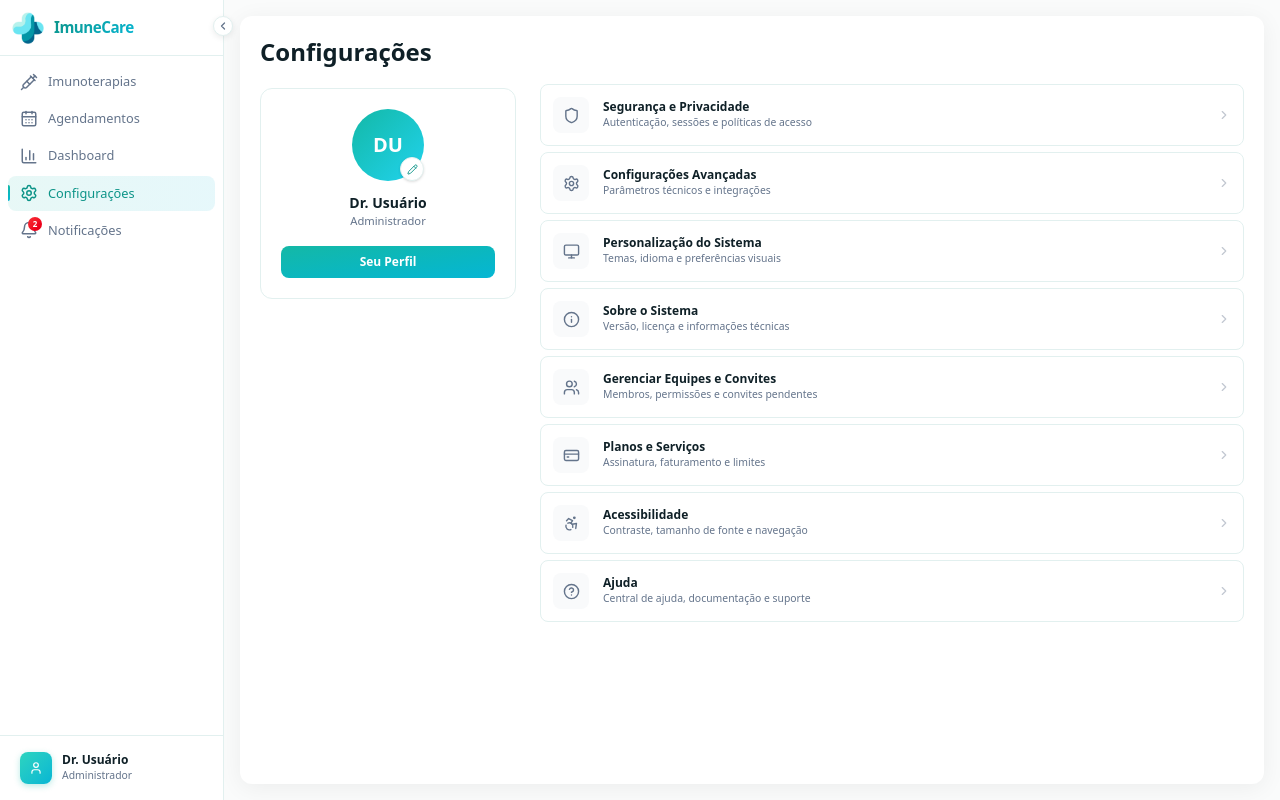
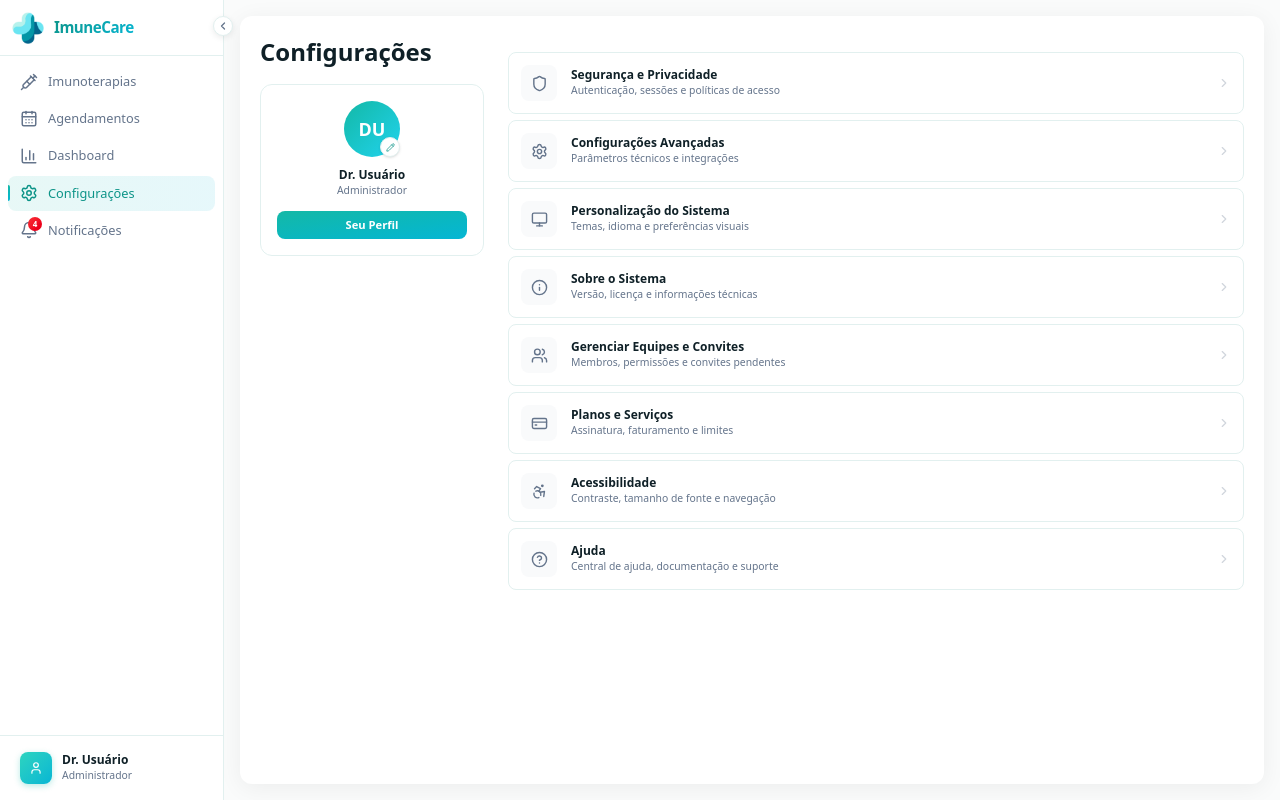
Before and after one commit to anaperinii/imunecare-web, a React (Vite) app: page /settings in a window 1280 px wide. Built offline with nearby package versions, Linux system fonts and the light colour scheme.

Commit message:
feat: add notifications store and integrate with sidebar for real-time updates

```diff
--- a/src/components/sidebar.tsx
+++ b/src/components/sidebar.tsx
@@ -2,6 +2,7 @@ import { Link, useLocation, useNavigate } from '@tanstack/react-router'
 import { cn } from '@/lib/utils'
 import { useState, useRef, useEffect } from 'react'
 import { usePatientStore } from '@/store/patient-store'
+import { useNotificationsStore, type Notification } from '@/store/notifications-store'
 import imunecareLogo from '@/assets/imunecare-logo.png'
 import {
   ChevronLeft,
@@ -28,12 +29,15 @@ const menuItems = [
   { title: 'Configurações', icon: Settings, path: '/settings' },
 ]
 
-const notifications = [
-  { id: 1, title: 'Nova aplicação agendada', message: 'Bárbara Sofia Diniz tem uma aplicação agendada para amanhã', time: 'há 2 horas' },
-  { id: 2, title: 'Lembrete de ciclo', message: 'Camilla Martins está no ciclo 2, próximo intervalo em 3 dias', time: 'há 5 horas' },
-]
+const typeConfig: Record<Notification['type'], { color: string; bg: string; label: string }> = {
+  appointment: { color: 'text-teal-600', bg: 'bg-teal-50', label: 'Agendamento' },
+  alert: { color: 'text-amber-600', bg: 'bg-amber-50', label: 'Alerta' },
+  protocol: { color: 'text-violet-600', bg: 'bg-violet-50', label: 'Protocolo' },
+  system: { color: 'text-gray-500', bg: 'bg-gray-100', label: 'Sistema' },
+}
 
 export function Sidebar({ isCollapsed, onToggle }: SidebarProps) {
+  const { notifications, markAsRead, markAllAsRead, unreadCount } = useNotificationsStore()
   const [showNotifications, setShowNotifications] = useState(false)
   const [showUserMenu, setShowUserMenu] = useState(false)
   const notificationsRef = useRef<HTMLDivElement>(null)
@@ -150,7 +154,7 @@ export function Sidebar({ isCollapsed, onToggle }: SidebarProps) {
           >
             <div className="relative shrink-0">
               <Bell size={18} className="group-hover:text-teal-500 transition-colors" />
-              <span className="absolute -top-1 -right-1 flex h-3.5 w-3.5 items-center justify-center rounded-full bg-linear-to-br from-red-500 to-red-600 text-[8px] font-bold text-white">2</span>
+              {unreadCount() > 0 && <span className="absolute -top-1 -right-1 flex h-3.5 w-3.5 items-center justify-center rounded-full bg-linear-to-br from-red-500 to-red-600 text-[8px] font-bold text-white">{unreadCount()}</span>}
             </div>
             {!isCollapsed && <span>Notificações</span>}
             {isCollapsed && (
@@ -161,22 +165,51 @@ export function Sidebar({ isCollapsed, onToggle }: SidebarProps) {
           </button>
 
           {showNotifications && (
-            <div ref={notificationsRef} className={cn("absolute z-50 animate-in fade-in-0 slide-in-from-top-2 duration-200", isCollapsed ? "left-full ml-2.5 top-0 w-72" : "left-0 right-0 top-full mt-1.5")}>
+            <div ref={notificationsRef} className="fixed z-200 animate-in fade-in-0 slide-in-from-top-2 duration-200 w-80" style={{ top: (notificationButtonRef.current?.getBoundingClientRect().bottom ?? 200) + 6, left: isCollapsed ? (notificationButtonRef.current?.getBoundingClientRect().right ?? 64) + 8 : (notificationButtonRef.current?.getBoundingClientRect().left ?? 8) }}>
               <div className="bg-white border border-(--border-custom) rounded-xl shadow-[0_12px_40px_rgba(13,148,136,0.12)] overflow-hidden">
-                <div className="flex items-center justify-between px-3.5 py-2.5 border-b border-(--border-custom) bg-teal-50/50">
-                  <h3 className="text-xs font-bold text-(--text)">Notificações</h3>
-                  <button onClick={() => setShowNotifications(false)} className="flex items-center justify-center w-5 h-5 rounded hover:bg-teal-100 transition-colors">
-                    <XIcon size={12} />
-                  </button>
+                <div className="flex items-center justify-between px-3.5 py-2.5 border-b border-(--border-custom)">
+                  <div className="flex items-center gap-2">
+                    <h3 className="text-xs font-bold text-(--text)">Notificações</h3>
+                    {unreadCount() > 0 && <span className="text-[0.6rem] font-semibold text-white bg-red-500 rounded-full px-1.5 py-px">{unreadCount()}</span>}
+                  </div>
+                  <div className="flex items-center gap-1.5">
+                    {unreadCount() > 0 && (
+                      <button onClick={markAllAsRead} className="text-[0.6rem] font-medium text-teal-600 hover:underline">
+                        Marcar todas como lidas
+                      </button>
+                    )}
+                    <button onClick={() => setShowNotifications(false)} className="flex items-center justify-center w-5 h-5 rounded hover:bg-gray-100 transition-colors">
+                      <XIcon size={12} />
+                    </button>
+                  </div>
                 </div>
-                <div className="max-h-64 overflow-y-auto">
-                  {notifications.map((n) => (
-                    <div key={n.id} className="px-3.5 py-2.5 border-b border-(--border-custom) last:border-0 hover:bg-teal-50/50 cursor-pointer transition-colors">
-                      <div className="font-semibold text-xs text-(--text)">{n.title}</div>
-                      <div className="text-[0.7rem] text-(--text-muted) mt-0.5 leading-relaxed">{n.message}</div>
-                      <div className="text-[0.65rem] text-teal-500 font-medium mt-1">{n.time}</div>
-                    </div>
-                  ))}
+                <div className="max-h-72 overflow-y-auto">
+                  {notifications.length === 0 ? (
+                    <div className="text-center text-xs text-(--text-muted) py-8">Nenhuma notificação</div>
+                  ) : (
+                    notifications.map((n) => {
+                      const tc = typeConfig[n.type]
+                      return (
+                        <div
+                          key={n.id}
+                          onClick={() => markAsRead(n.id)}
+                          className={cn("px-3.5 py-2.5 border-b border-(--border-custom) last:border-0 cursor-pointer transition-colors hover:bg-gray-50", !n.read && "bg-teal-50/30")}
+                        >
+                          <div className="flex items-start gap-2.5">
+                            {!n.read && <div className="w-1.5 h-1.5 rounded-full bg-teal-500 mt-1.5 shrink-0" />}
+                            <div className={cn("flex-1 min-w-0", n.read && "ml-4")}>
+                              <div className="flex items-center gap-2 mb-0.5">
+                                <span className={cn("text-[0.55rem] font-semibold px-1.5 py-px rounded-full", tc.bg, tc.color)}>{tc.label}</span>
+                                <span className="text-[0.6rem] text-(--text-muted)">{n.time}</span>
+                              </div>
+                              <div className="text-xs font-semibold text-(--text) truncate">{n.title}</div>
+                              <div className="text-[0.65rem] text-(--text-muted) mt-0.5 leading-relaxed line-clamp-2">{n.message}</div>
+                            </div>
+                          </div>
+                        </div>
+                      )
+                    })
+                  )}
                 </div>
               </div>
             </div>
--- a/src/pages/settings-page.tsx
+++ b/src/pages/settings-page.tsx
@@ -35,39 +35,35 @@ export function SettingsPage() {
       <div className="flex flex-1 min-h-0 flex-col rounded-xl bg-white shadow-[0_4px_24px_rgba(0,0,0,0.06)] overflow-hidden m-4">
         <div className="flex flex-1 gap-6 p-5 min-h-0 overflow-y-auto">
           {/* Left — Profile */}
-          <div className="w-64 shrink-0">
-            <h1 className="text-2xl font-bold text-(--text) mb-5">Configurações</h1>
+          <div className="w-56 shrink-0">
+            <h1 className="text-2xl font-bold text-(--text) mb-4">Configurações</h1>
 
-            <div className="border border-(--border-custom) rounded-xl p-5">
-              {/* Avatar */}
-              <div className="flex justify-center mb-3">
+            <div className="border border-(--border-custom) rounded-xl p-4">
+              <div className="flex justify-center mb-2.5">
                 <div className="relative">
-                  <div className="flex h-18 w-18 items-center justify-center rounded-full bg-linear-to-br from-teal-500 to-cyan-400">
-                    <span className="text-xl font-bold text-white">DU</span>
+                  <div className="flex h-14 w-14 items-center justify-center rounded-full bg-linear-to-br from-teal-500 to-cyan-400">
+                    <span className="text-lg font-bold text-white">DU</span>
                   </div>
-                  <button className="absolute bottom-0 right-0 flex h-6 w-6 items-center justify-center rounded-full bg-white border border-(--border-custom) shadow-sm hover:bg-teal-50 transition-all">
-                    <Pencil size={11} className="text-teal-600" />
+                  <button className="absolute bottom-0 right-0 flex h-5 w-5 items-center justify-center rounded-full bg-white border border-(--border-custom) shadow-sm hover:bg-teal-50 transition-all">
+                    <Pencil size={9} className="text-teal-600" />
                   </button>
                 </div>
               </div>
 
-              {/* Name */}
-              <div className="text-center mb-4">
-                <div className="text-sm font-semibold text-(--text)">Dr. Usuário</div>
-                <div className="text-[0.7rem] text-(--text-muted)">Administrador</div>
+              <div className="text-center mb-3">
+                <div className="text-xs font-semibold text-(--text)">Dr. Usuário</div>
+                <div className="text-[0.65rem] text-(--text-muted)">Administrador</div>
               </div>
 
-              {/* Buttons */}
-              <div className="space-y-2">
-                <button className="w-full h-8 rounded-lg bg-linear-to-br from-teal-500 to-cyan-500 text-white text-xs font-semibold hover:-translate-y-px hover:shadow-[0_4px_16px_rgba(20,184,166,0.3)] transition-all">
+              <button className="w-full h-7 rounded-lg bg-linear-to-br from-teal-500 to-cyan-500 text-white text-[0.7rem] font-semibold hover:-translate-y-px hover:shadow-[0_4px_16px_rgba(20,184,166,0.3)] transition-all">
                 Seu Perfil
               </button>
             </div>
           </div>
-          </div>
 
           {/* Right — Options */}
-          <div className="flex-1 space-y-1.5 pt-12">
+          <div className="flex-1 pt-4">
+            <div className="space-y-1.5">
               {settingsOptions.map((option) => {
                 const Icon = option.icon
                 return (
@@ -82,7 +78,7 @@ export function SettingsPage() {
                       <div className="text-xs font-semibold text-(--text)">{option.label}</div>
                       <div className="text-[0.65rem] text-(--text-muted)">{option.description}</div>
                     </div>
-                  <ChevronRight size={14} className="text-(--text-muted)/40 group-hover:text-teal-500 transition-colors shrink-0" />
+                    <ChevronRight size={14} className="text-(--text-muted)/30 group-hover:text-teal-500 transition-colors shrink-0" />
                   </button>
                 )
               })}
@@ -90,5 +86,6 @@ export function SettingsPage() {
           </div>
         </div>
       </div>
+    </div>
   )
 }
--- /dev/null
+++ b/src/store/notifications-store.ts
@@ -0,0 +1,39 @@
+import { create } from 'zustand'
+
+export interface Notification {
+  id: string
+  type: 'appointment' | 'alert' | 'system' | 'protocol'
+  title: string
+  message: string
+  time: string
+  read: boolean
+  patientId?: string
+}
+
+interface NotificationsState {
+  notifications: Notification[]
+  markAsRead: (id: string) => void
+  markAllAsRead: () => void
+  unreadCount: () => number
+}
+
+export const useNotificationsStore = create<NotificationsState>((set, get) => ({
+  notifications: [
+    { id: 'n1', type: 'appointment', title: 'Aplicação agendada', message: 'Bárbara Sofia Diniz tem aplicação agendada para hoje às 08:30', time: 'agora', read: false, patientId: '1' },
+    { id: 'n2', type: 'alert', title: 'Reação adversa registrada', message: 'Valentina Bittencourt apresentou eritema leve na última aplicação', time: 'há 1 hora', read: false, patientId: '4' },
+    { id: 'n3', type: 'protocol', title: 'Progressão de dose', message: 'Camilla Martins avançou para concentração 1:1.000 — 0,4ml', time: 'há 2 horas', read: false, patientId: '2' },
+    { id: 'n4', type: 'system', title: 'Ausência registrada', message: 'Pedro Luccas Pereira não compareceu à aplicação de 09/04', time: 'há 3 horas', read: false, patientId: '9' },
+    { id: 'n5', type: 'appointment', title: 'Lembrete de ciclo', message: 'Heitor Guimarães de Assis — próxima aplicação em 2 dias (14d)', time: 'há 5 horas', read: true, patientId: '5' },
+    { id: 'n6', type: 'protocol', title: 'Meta atingida', message: 'Caroline Ferreira atingiu dose de manutenção 1:10 — 0,5ml', time: 'ontem', read: true, patientId: '6' },
+    { id: 'n7', type: 'system', title: 'Backup concluído', message: 'Backup automático dos dados realizado com sucesso', time: 'ontem', read: true },
+  ],
+  markAsRead: (id) =>
+    set((state) => ({
+      notifications: state.notifications.map((n) => (n.id === id ? { ...n, read: true } : n)),
+    })),
+  markAllAsRead: () =>
+    set((state) => ({
+      notifications: state.notifications.map((n) => ({ ...n, read: true })),
+    })),
+  unreadCount: () => get().notifications.filter((n) => !n.read).length,
+}))
```
Lines whose indentation alone changed are shown as unchanged.
